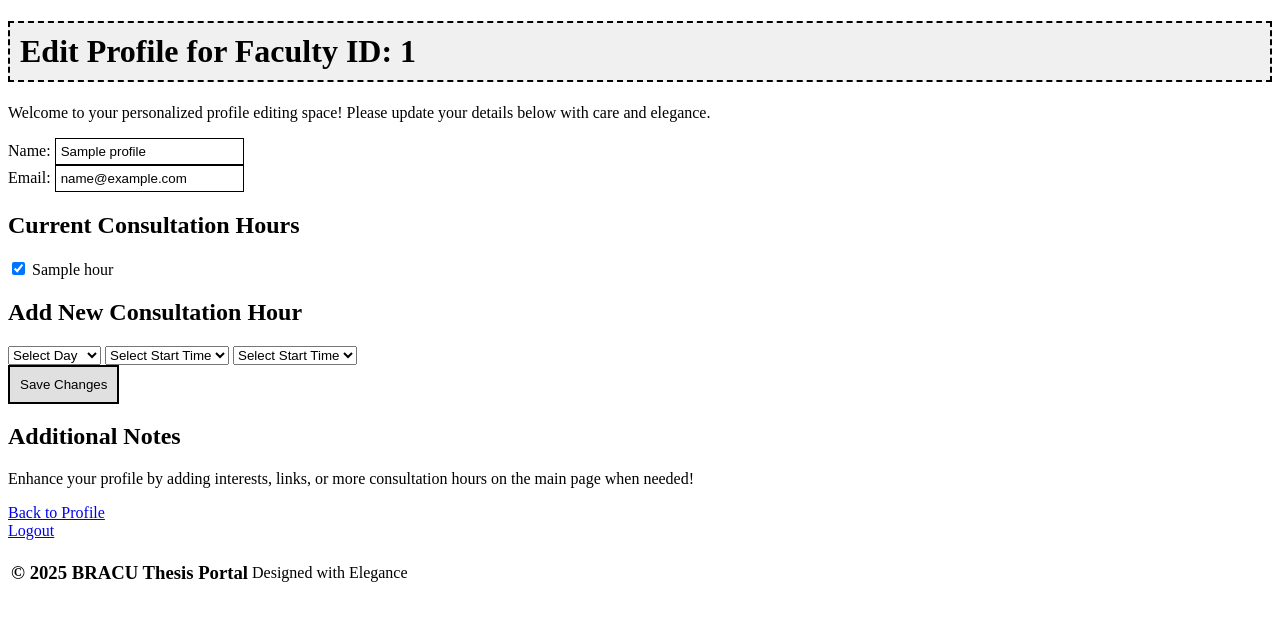
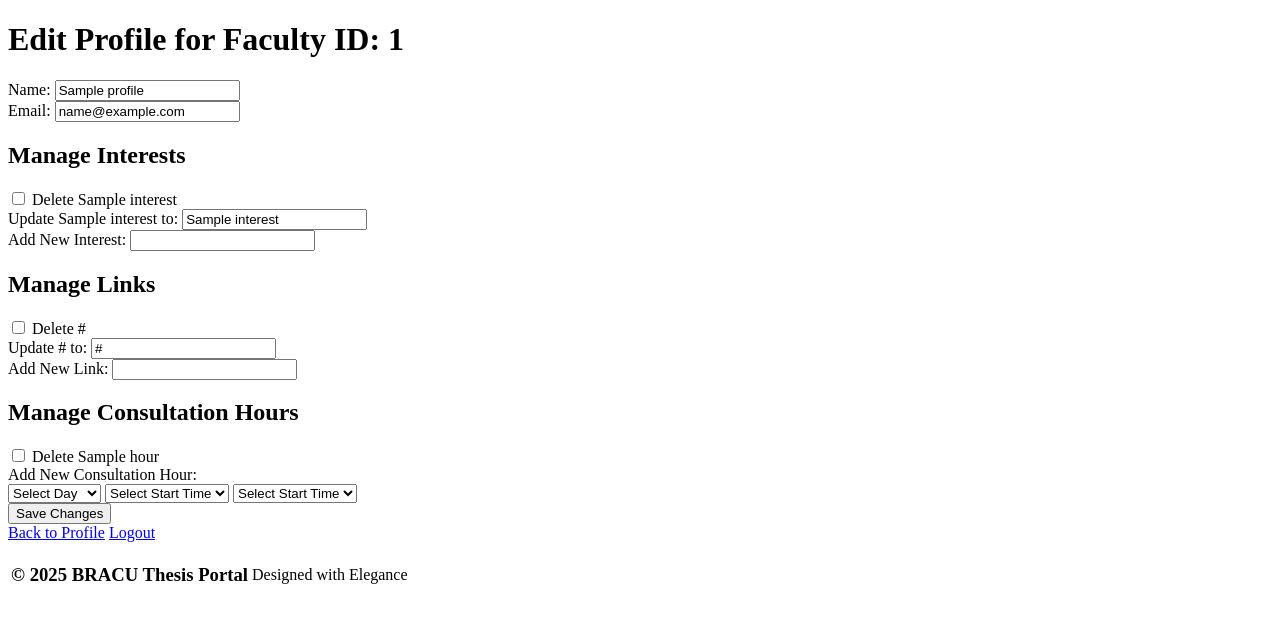
Before and after one commit to farhan-9820/CSE_370_Project, a Flask app: template projects/templates/edit_faculty_profile.html in a window 1280 px wide. Shown: the top 623 px of the page. Run offline with Flask 3, Linux system fonts and the light colour scheme; the template is opened without the code that fills it: most values are stand-ins (such as "Sample title", 1, 10 or a date in 2020).

Commit message:
edit_faculty_profile changes
Fixed problems in adding interest, links in faculty profile

```diff
--- a/projects/templates/edit_faculty_profile.html
+++ b/projects/templates/edit_faculty_profile.html
@@ -6,34 +6,41 @@
     <title>Edit Faculty Profile</title>
 </head>
 <body>
-    <div>
-        <h1 style="background-color: #f0f0f0; padding: 10px; border: 2px dashed black;">Edit Profile for Faculty ID: {{ profile.id }}</h1>
-        <p>Welcome to your personalized profile editing space! Please update your details below with care and elegance.</p>
-    </div>
+    <h1>Edit Profile for Faculty ID: {{ profile.id }}</h1>
 
     <form action="{{ url_for('edit_faculty_profile') }}" method="POST">
-        <div>
         <label for="name">Name:</label>
-            <input type="text" id="name" name="name" value="{{ profile.name }}" required style="border: 1px solid black; padding: 5px;"><br>
-        </div>
+        <input type="text" id="name" name="name" value="{{ profile.name }}" required><br>
 
-        <div>
         <label for="email">Email:</label>
-            <input type="email" id="email" name="email" value="{{ profile.mail }}" required style="border: 1px solid black; padding: 5px;"><br>
-        </div>
+        <input type="email" id="email" name="email" value="{{ profile.mail }}" required><br>
 
-        <div>
-            <h2>Current Consultation Hours</h2>
+        <h2>Manage Interests</h2>
+        {% for interest in interests %}
+        <input type="checkbox" name="delete_interests" value="{{ interest }}"> Delete {{ interest }}<br>
+        <input type="hidden" name="original_interests" value="{{ interest }}">
+        <label>Update {{ interest }} to:</label>
+        <input type="text" name="update_interests" value="{{ interest }}"><br>
+        {% endfor %}
+        <label>Add New Interest:</label>
+        <input type="text" name="new_interest"><br>
+
+        <h2>Manage Links</h2>
+        {% for link in links %}
+        <input type="checkbox" name="delete_links" value="{{ link }}"> Delete {{ link }}<br>
+        <input type="hidden" name="original_links" value="{{ link }}">
+        <label>Update {{ link }} to:</label>
+        <input type="text" name="update_links" value="{{ link }}"><br>
+        {% endfor %}
+        <label>Add New Link:</label>
+        <input type="text" name="new_link"><br>
+
+        <h2>Manage Consultation Hours</h2>
         {% for hour in consultation_hours %}
-            <div>
-                <input type="checkbox" name="existing_con_hours" value="{{ hour }}" checked>
-                <label>{{ hour }}</label><br>
-            </div>
+        <input type="checkbox" name="delete_con_hours" value="{{ hour }}"> Delete {{ hour }}<br>
+        <input type="hidden" name="original_con_hours" value="{{ hour }}">
         {% endfor %}
-        </div>
-
-        <div>
-            <h2>Add New Consultation Hour</h2>
+        <label>Add New Consultation Hour:</label><br>
         <select name="new_day">
                 <option value="">Select Day</option>
                 <option value="Sunday">Sunday</option>
@@ -61,23 +68,13 @@
             <option value="1:50 PM">1:50 PM</option>
             <option value="3:20 PM">3:20 PM</option>
             <option value="4:50 PM">4:50 PM</option>
-            </select>
-        </div>
+        </select><br>
 
-        <div>
-            <input type="submit" value="Save Changes" style="background-color: #e0e0e0; padding: 10px; border: 2px solid black;">
-        </div>
+        <input type="submit" value="Save Changes">
     </form>
 
-    <div>
-        <h2>Additional Notes</h2>
-        <p>Enhance your profile by adding interests, links, or more consultation hours on the main page when needed!</p>
     <a href="{{ url_for('faculty_dashboard') }}">Back to Profile</a>
-    </div>
-
-    <div>
     <a href="{{ url_for('logout') }}">Logout</a>
-    </div>
 
     <footer>
         <table>
```
Lines whose indentation alone changed are shown as unchanged.
